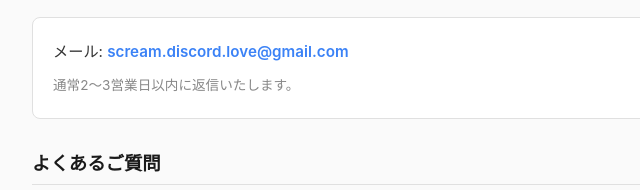
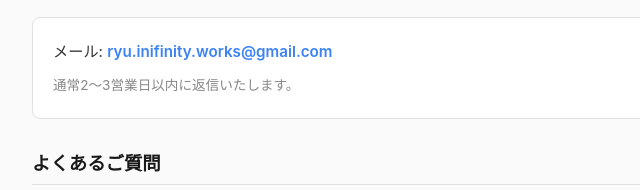
Before and after one commit to Ryu-Infinity/CrewBoard-Pages, a plain HTML site: page support.html in a window 1280 px wide. Shown: the part 256-446 px from the top of the page, 268-908 px from the left. Drawn offline with Linux system fonts and the light colour scheme.

Commit message:
Update support.html

```diff
--- a/support.html
+++ b/support.html
@@ -85,7 +85,7 @@
         <h2>お問い合わせ</h2>
         <p>アプリに関するご質問、不具合の報告、ご要望などがございましたら、下記メールアドレスまでお気軽にご連絡ください。</p>
         <div class="contact-box">
-            <p>メール: <a href="mailto:scream.discord.love@gmail.com">scream.discord.love@gmail.com</a></p>
+            <p>メール: <a href="mailto:ryu.inifinity.works@gmail.com">ryu.inifinity.works@gmail.com</a></p>
             <p style="font-size: 0.85em; color: #888; margin-bottom: 0;">通常2〜3営業日以内に返信いたします。</p>
         </div>
 
```
